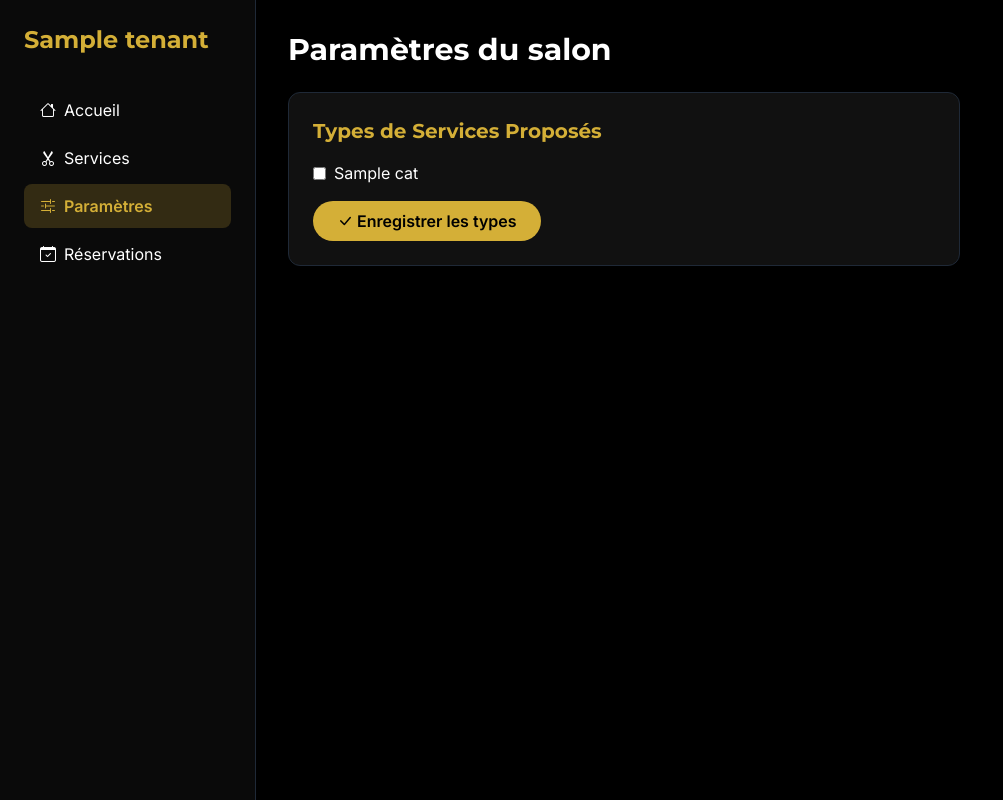
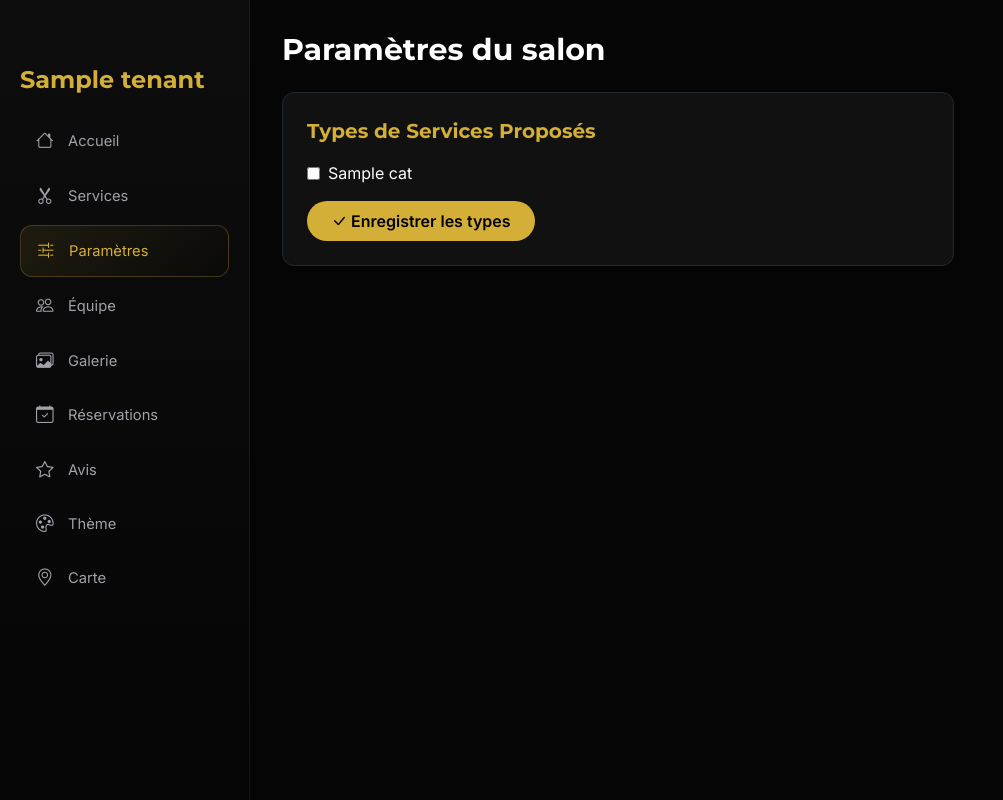
Before and after one commit to vainqueur05/Slik_app, a Flask app: template templates/salon/admin_settings.html in a window 1280 px wide. Shown: the whole page, without its empty margins (0-1003 px from the left). Run offline with Flask 3, Linux system fonts and the light colour scheme; tables that the repository leaves empty hold one stand-in row (values such as "Sample post"); the template is opened without the code that fills it: values that come from a table or form of the project are taken from there, most other values are stand-ins (such as "Sample title", 1, 10 or a date in 2020); parts of the project's set-up code (start-up, migrations or seed data) failed here and were passed over; some libraries are stand-ins or nearby versions.

Commit message:
Refactor admin settings HTML for improved layout

```diff
--- a/templates/salon/admin_settings.html
+++ b/templates/salon/admin_settings.html
@@ -8,23 +8,93 @@
     <link rel="stylesheet" href="https://cdn.jsdelivr.net/npm/bootstrap-icons@1.11.3/font/bootstrap-icons.css">
     <link href="https://fonts.googleapis.com/css2?family=Montserrat:wght@700&family=Inter:wght@400;600&display=swap" rel="stylesheet">
     <style>
-        body { font-family: 'Inter', sans-serif; background: #000; }
+        :root {
+            --gold: #D4AF37;
+            --bg-card: #0d0d0d;
+            --border: rgba(255,255,255,0.06);
+        }
+        body { font-family: 'Inter', sans-serif; background: #050505; color: white; }
         h1, h2 { font-family: 'Montserrat', sans-serif; }
+
+        /* ===== SIDEBAR ===== */
+        .sidebar {
+            background: linear-gradient(180deg, var(--bg-card), #050505);
+            border-right: 1px solid var(--border);
+            width: 250px;
+            flex-shrink: 0;
+        }
+        .nav-link {
+            display: flex; align-items: center; gap: 12px;
+            padding: 12px 16px; border-radius: 12px;
+            color: #a1a1aa; font-weight: 500; transition: all 0.3s; font-size: 0.92rem;
+        }
+        .nav-link:hover { background: rgba(255,255,255,0.04); color: white; transform: translateX(2px); }
+        .nav-link.active {
+            background: linear-gradient(135deg, rgba(212,175,55,0.1), transparent);
+            color: var(--gold); border: 1px solid rgba(212,175,55,0.25);
+        }
+        .nav-link i { font-size: 1.1rem; width: 20px; }
+
+        .menu-toggle {
+            display: none;
+            width: 42px; height: 42px;
+            background: var(--bg-card); border: 1px solid var(--border);
+            border-radius: 12px; color: white;
+            align-items: center; justify-content: center;
+            position: fixed; top: 16px; left: 16px; z-index: 101; cursor: pointer;
+        }
+        .menu-toggle i { font-size: 1.5rem; color: var(--gold); }
+        .sidebar-overlay {
+            position: fixed; inset: 0; background: rgba(0,0,0,0.7);
+            z-index: 99; opacity: 0; pointer-events: none; transition: opacity 0.3s;
+        }
+        .sidebar-overlay.active { opacity: 1; pointer-events: auto; }
+        .close-sidebar {
+            display: none; position: absolute; top: 16px; right: 16px;
+            color: white; font-size: 1.5rem; cursor: pointer; z-index: 102;
+        }
+
+        @media (max-width: 768px) {
+            .sidebar { position: fixed; left: -250px; top: 0; bottom: 0; z-index: 100; transition: left 0.3s ease; }
+            .sidebar.open { left: 0; }
+            .menu-toggle { display: flex !important; }
+            .close-sidebar { display: block; }
+        }
     </style>
 </head>
-<body class="bg-black text-white flex min-h-screen">
-    <aside class="w-64 bg-[#0a0a0a] border-r border-gray-800 p-6 flex-shrink-0">
-        <h2 class="text-2xl font-bold text-[#D4AF37] mb-8">{{ tenant.nom }}</h2>
-        <nav class="space-y-1">
-            <a href="/salon/{{ tenant.slug }}/admin" class="flex items-center gap-2 py-2.5 px-4 rounded-lg hover:bg-gray-800 transition"><i class="bi bi-house"></i> Accueil</a>
-            <a href="/salon/{{ tenant.slug }}/admin/services" class="flex items-center gap-2 py-2.5 px-4 rounded-lg hover:bg-gray-800 transition"><i class="bi bi-scissors"></i> Services</a>
-            <a href="/salon/{{ tenant.slug }}/admin/settings" class="flex items-center gap-2 py-2.5 px-4 rounded-lg bg-[#D4AF37] bg-opacity-20 text-[#D4AF37] font-semibold"><i class="bi bi-sliders2"></i> Paramètres</a>
-            <a href="/salon/{{ tenant.slug }}/admin/reservations" class="flex items-center gap-2 py-2.5 px-4 rounded-lg hover:bg-gray-800 transition"><i class="bi bi-calendar-check"></i> Réservations</a>
-            <!-- autres liens... -->
+<body class="flex min-h-screen relative">
+
+    <!-- ========== SIDEBAR ========== -->
+    <aside class="sidebar" id="sidebar">
+        <div class="close-sidebar" id="close-sidebar-btn" onclick="closeSidebar()">
+            <i class="bi bi-x-lg"></i>
+        </div>
+        <div class="px-5 pt-16 pb-5">
+            <h2 class="text-2xl font-bold text-[#D4AF37]">{{ tenant.nom }}</h2>
+        </div>
+        <nav class="space-y-1 px-5">
+            <a href="/salon/{{ tenant.slug }}/admin" class="nav-link"><i class="bi bi-house"></i> Accueil</a>
+            <a href="/salon/{{ tenant.slug }}/admin/services" class="nav-link"><i class="bi bi-scissors"></i> Services</a>
+            <a href="/salon/{{ tenant.slug }}/admin/settings" class="nav-link active"><i class="bi bi-sliders2"></i> Paramètres</a>
+            <a href="/salon/{{ tenant.slug }}/admin/coiffeurs" class="nav-link"><i class="bi bi-people"></i> Équipe</a>
+            <a href="/salon/{{ tenant.slug }}/admin/galerie" class="nav-link"><i class="bi bi-images"></i> Galerie</a>
+            <a href="/salon/{{ tenant.slug }}/admin/reservations" class="nav-link"><i class="bi bi-calendar-check"></i> Réservations</a>
+            <a href="/salon/{{ tenant.slug }}/admin/temoignages" class="nav-link"><i class="bi bi-star"></i> Avis</a>
+            <a href="/salon/{{ tenant.slug }}/admin/theme" class="nav-link"><i class="bi bi-palette"></i> Thème</a>
+            <a href="/salon/{{ tenant.slug }}/admin/map" class="nav-link"><i class="bi bi-geo-alt"></i> Carte</a>
         </nav>
     </aside>
 
-    <main class="flex-1 p-8">
+    <!-- Overlay mobile -->
+    <div id="sidebar-overlay" class="sidebar-overlay" onclick="closeSidebar()"></div>
+
+    <!-- Bouton hamburger mobile -->
+    <button class="menu-toggle" id="menu-toggle-btn" onclick="openSidebar()">
+        <i class="bi bi-list"></i>
+    </button>
+
+    <!-- ========== CONTENU PRINCIPAL ========== -->
+    <main class="flex-1 p-6 lg:p-8">
         <h1 class="text-3xl font-bold mb-6">Paramètres du salon</h1>
         <div class="bg-[#111] border border-gray-800 rounded-xl p-6 max-w-2xl">
             <h2 class="text-xl font-bold mb-4 text-[#D4AF37]">Types de Services Proposés</h2>
@@ -45,5 +115,24 @@
             </form>
         </div>
     </main>
+
+    <script>
+        // ===== Sidebar mobile =====
+        const sidebar = document.getElementById('sidebar');
+        const overlay = document.getElementById('sidebar-overlay');
+        function openSidebar() {
+            sidebar.classList.add('open');
+            overlay.classList.add('active');
+        }
+        function closeSidebar() {
+            sidebar.classList.remove('open');
+            overlay.classList.remove('active');
+        }
+        document.querySelectorAll('.sidebar .nav-link').forEach(link => {
+            link.addEventListener('click', function() {
+                if (window.innerWidth <= 768) closeSidebar();
+            });
+        });
+    </script>
 </body>
 </html>
```
